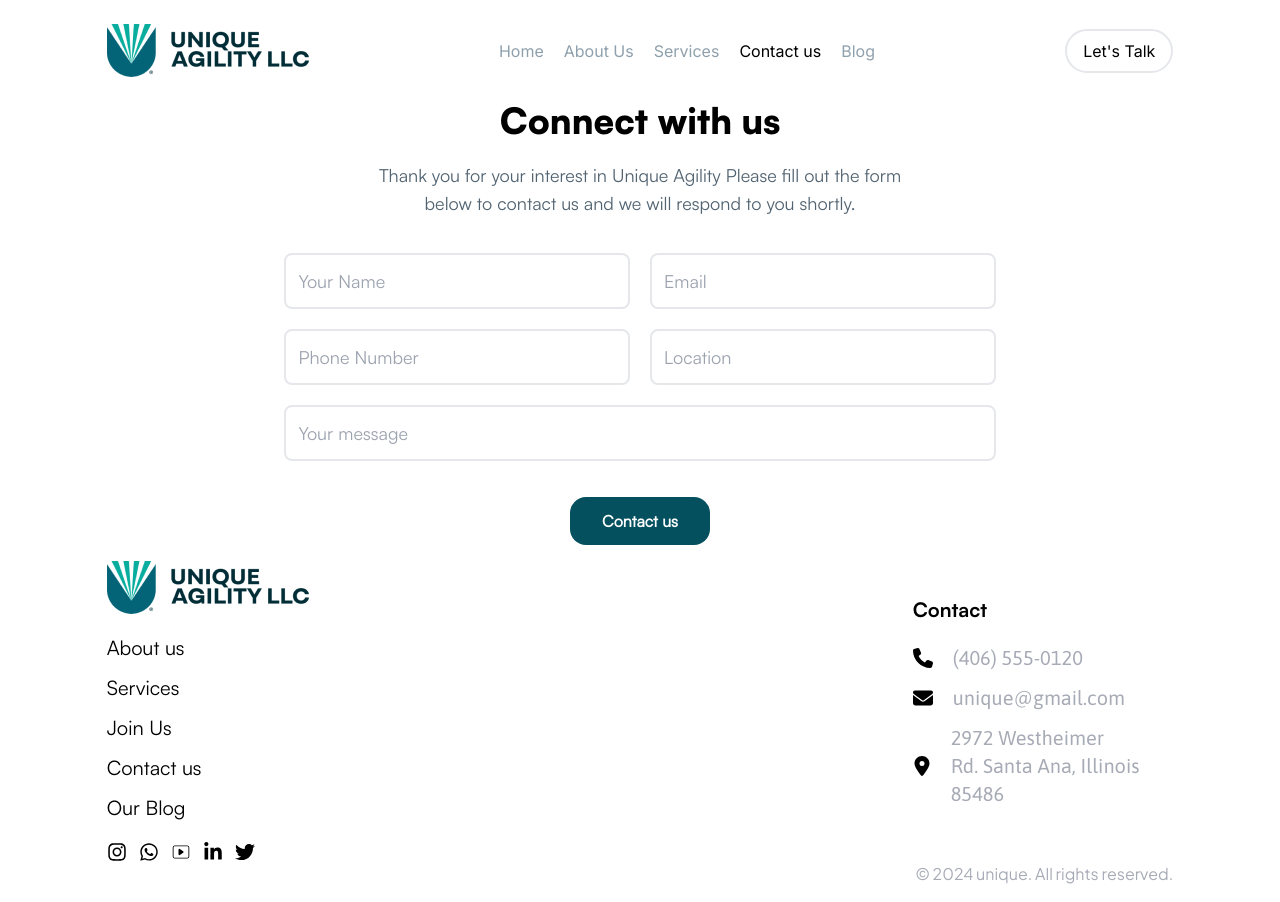
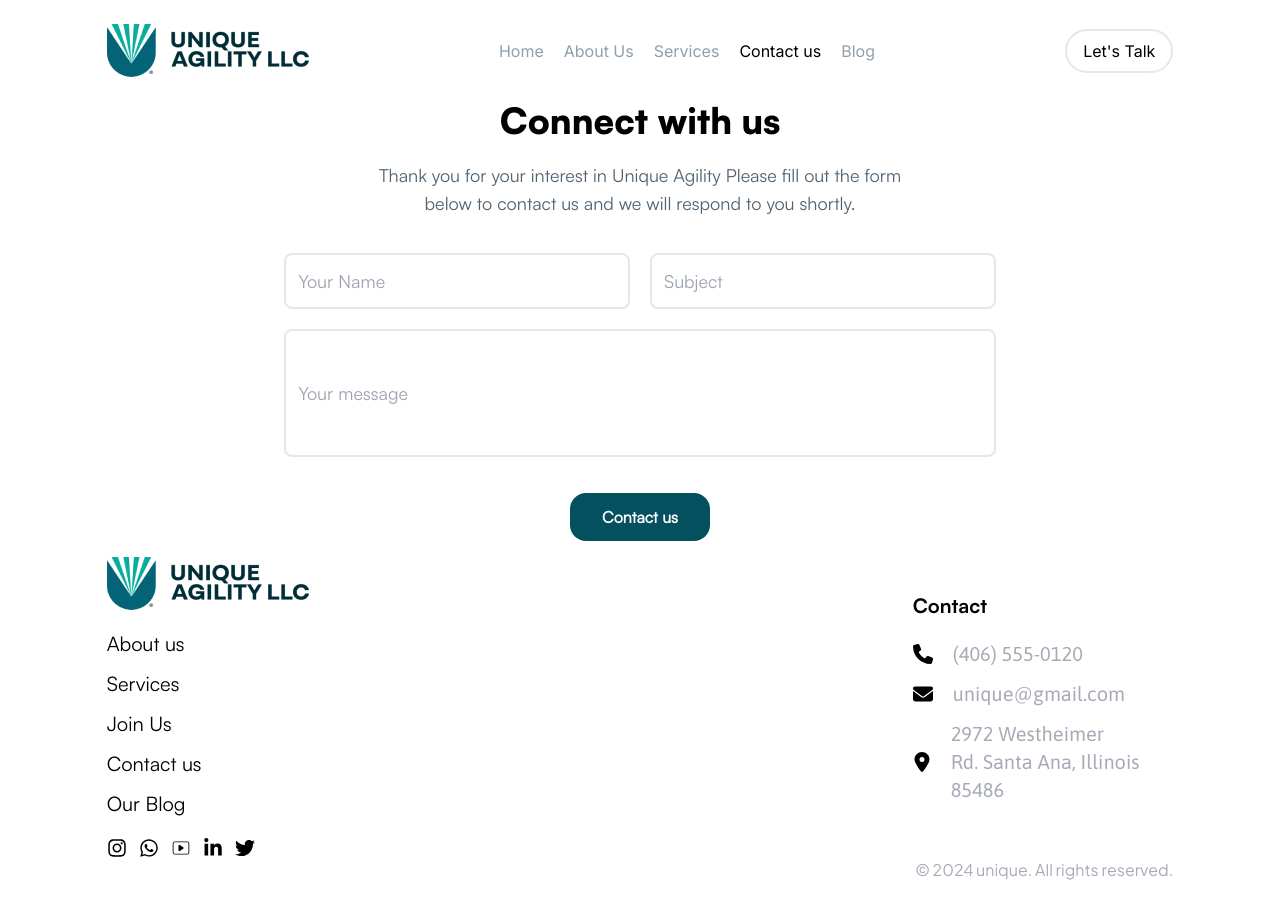
Before and after one commit to Phickayor/unique-agility, a Next.js app: page /contact in a window 1280 px wide. Built offline with nearby package versions, Linux system fonts and the light colour scheme.

Commit message:
form on frontend only

```diff
--- a/components/Contact/ContactForm.tsx
+++ b/components/Contact/ContactForm.tsx
@@ -2,7 +2,7 @@ import React from "react";
 
 function ContactForm() {
   return (
-    <form className="text-center space-y-3 sm:space-y-5 ">
+    <form className="text-center space-y-3 sm:space-y-5 " action="mailto:info@uniqueagility.com" method="GET">
       <h1 className="text-2xl md:text-4xl font-satoshi-bold">
         Connect with us
       </h1>
@@ -12,17 +12,16 @@ function ContactForm() {
       </p>
       <div className="grid md:grid-cols-2 mx-auto py-4 lg:w-8/12 gap-5 [&>*]:border-2 [&>*]:rounded-lg md:[&>*]:text-lg [&>*]:p-3 focus:[&>*]:outline-green">
         <input type="text" placeholder="Your Name" />
-        <input type="text" placeholder="Email" />
-        <input type="text" placeholder="Phone Number" />
-        <input type="text" placeholder="Location"/>
+        <input type="text" name="subject" placeholder="Subject" />
         <input
           type="text"
+          name="body"
           placeholder="Your message"
-          className="md:col-span-2"
+          className="md:col-span-2 h-32"
         />
       </div>
 
-      <button className="bg-green font-semibold text-white px-8 py-3 rounded-2xl">
+      <button type="submit" className="bg-green font-semibold text-white px-8 py-3 rounded-2xl">
         Contact us
       </button>
     </form>
```
